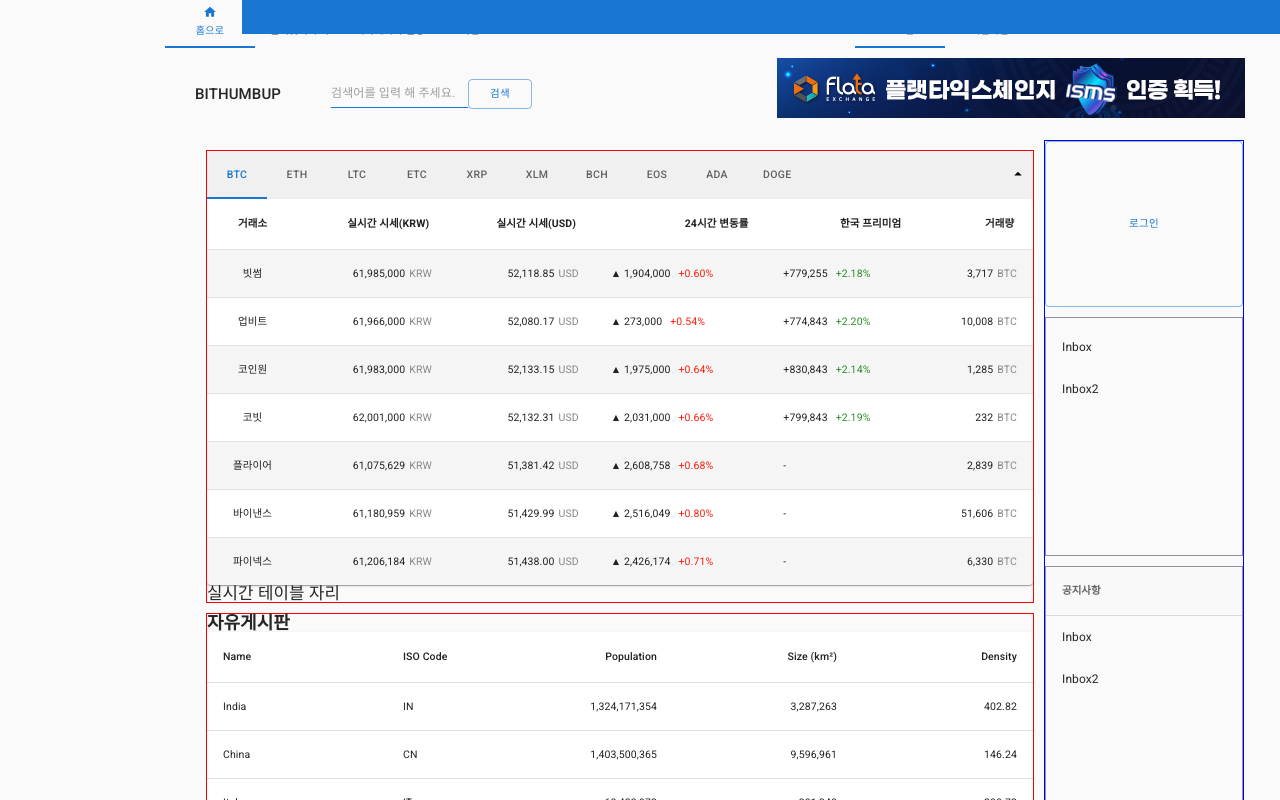
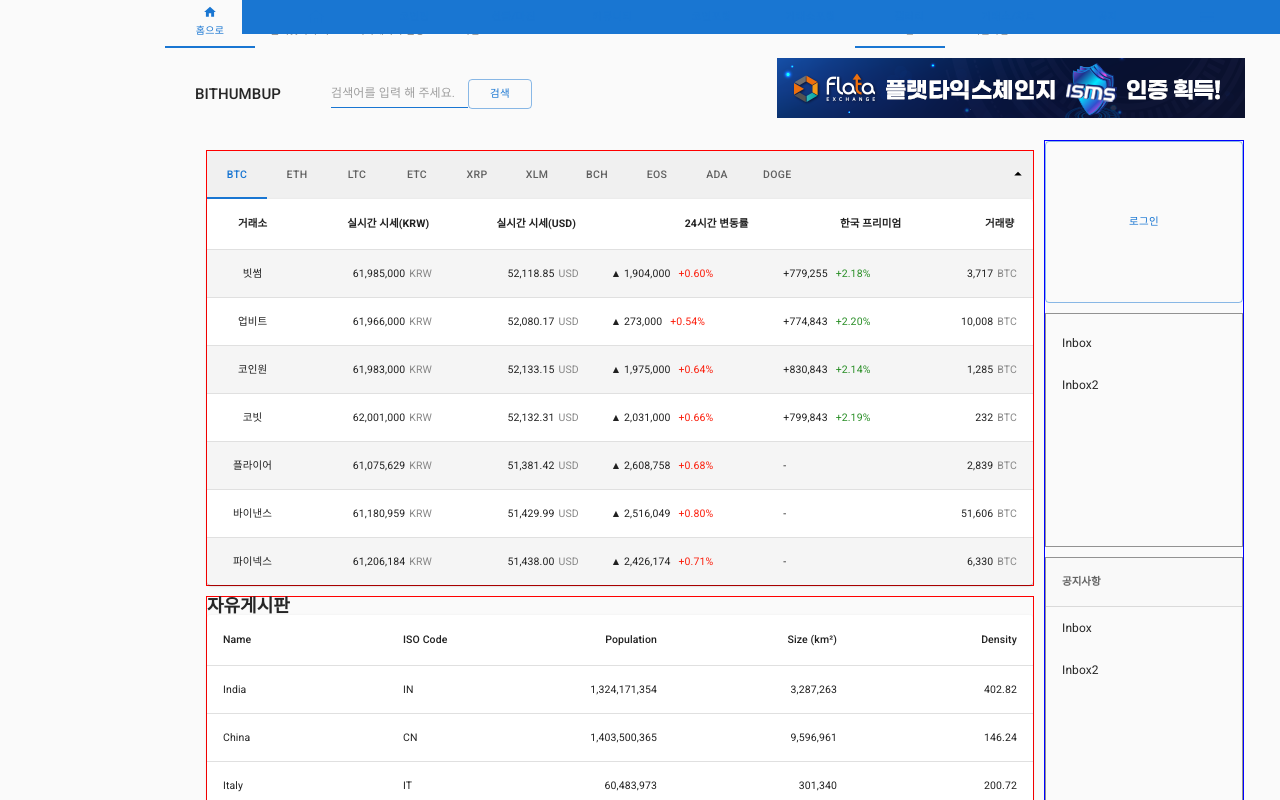
Before and after one commit to bithumb-project/Front-end, a Next.js app: page /board in a window 1280 px wide. Shown: the top 800 px of the page. Built offline with nearby package versions, Linux system fonts and the light colour scheme.

Commit message:
Fix: 충돌 수정

```diff
--- a/src/layout/DefaultLayout/DefaultLayout.tsx
+++ b/src/layout/DefaultLayout/DefaultLayout.tsx
@@ -42,7 +42,6 @@
         <InfoWrapper>
           <InfoSection>
             <CoinInfo />
-            <h2>실시간 테이블 자리</h2>
           </InfoSection>
           <InfoSection>
             <div>{children}</div>
--- a/src/pages/_app.tsx
+++ b/src/pages/_app.tsx
@@ -1,9 +1,9 @@
 import type { AppProps } from 'next/app';
 import { StylesProvider } from '@mui/styles';
-import GlobalStyles from '../../styles/GlobalStyles';
+import GlobalStyles from '../styles/GlobalStyles';
 import DefaultLayout from '../layout/DefaultLayout/DefaultLayout';
 import { ThemeProvider } from '@mui/material/styles';
-import theme from '../../styles/Theme';
+import theme from '../styles/Theme';
 import { Provider } from 'react-redux';
 import { store } from '../app/store';
 
--- a/src/pages/board.tsx
+++ b/src/pages/board.tsx
@@ -1,5 +1,5 @@
 import { useState } from 'react';
-import { Title } from '../../styles/pages/boardStyles';
+import { Title } from '../styles/pages/boardStyles';
 import Paper from '@mui/material/Paper';
 import Table from '@mui/material/Table';
 import TableBody from '@mui/material/TableBody';
```
Also changed, not shown: src/styles/GlobalStyles.ts (renamed from styles/GlobalStyles.ts), src/styles/Theme.ts (renamed from styles/Theme.ts), src/styles/pages/boardStyles.ts (renamed from styles/pages/boardStyles.ts).
